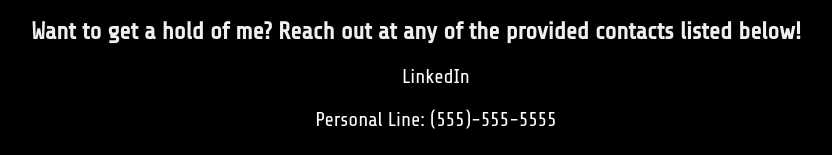
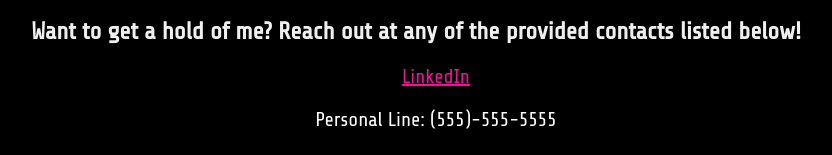
Before and after one commit to Migsrkrd/Web-Portfolio, a React (Vite) app: page /contact in a window 1280 px wide. Shown: the part 1070-1225 px from the top of the page, without its empty margins (224-1056 px from the left). Built offline with nearby package versions, Linux system fonts and the light colour scheme.

Commit message:
adjusted minor css

```diff
--- a/src/index.css
+++ b/src/index.css
@@ -32,6 +32,7 @@
   font-weight: bold;
   transition: 0.2s;
   color: rgb(236, 20, 153);
+  letter-spacing: 5px;
 }
 
 .nav-link:focus {
@@ -194,9 +195,11 @@
 
 }
 
-.contactLinkdIn:hover{
+.linkdIn:hover{
   color: rgb(255, 238, 0);
-  transform:perspective(1px) scale(1.1);
-  transition: 0.2s;
 
 }
+
+.linkdIn{
+  color: rgb(236, 20, 153);
+}
--- a/src/pages/contact.jsx
+++ b/src/pages/contact.jsx
@@ -81,10 +81,6 @@ export default function ContactPage() {
         flexDirection: "column",
         alignItems: "center",
     },
-    linkdIn: {
-        color: "white",
-        textDecoration: "none",
-    }
   };
 
   return (
@@ -119,7 +115,7 @@ export default function ContactPage() {
         <h2>Want to get a hold of me? Reach out at any of the provided contacts listed below!</h2>
         <ul style={styles.contactList}>
             <li>
-                <a style={styles.linkdIn} className="contactLinkdIn" href="https://www.linkedin.com/in/kevin-choi-0a9a3b1b0/">LinkedIn</a>
+                <a className="linkdIn" href="https://www.linkedin.com/in/kevin-choi-0a9a3b1b0/">LinkedIn</a>
             </li>
             <li>
             <p>Personal Line: (555)-555-5555</p>
```
